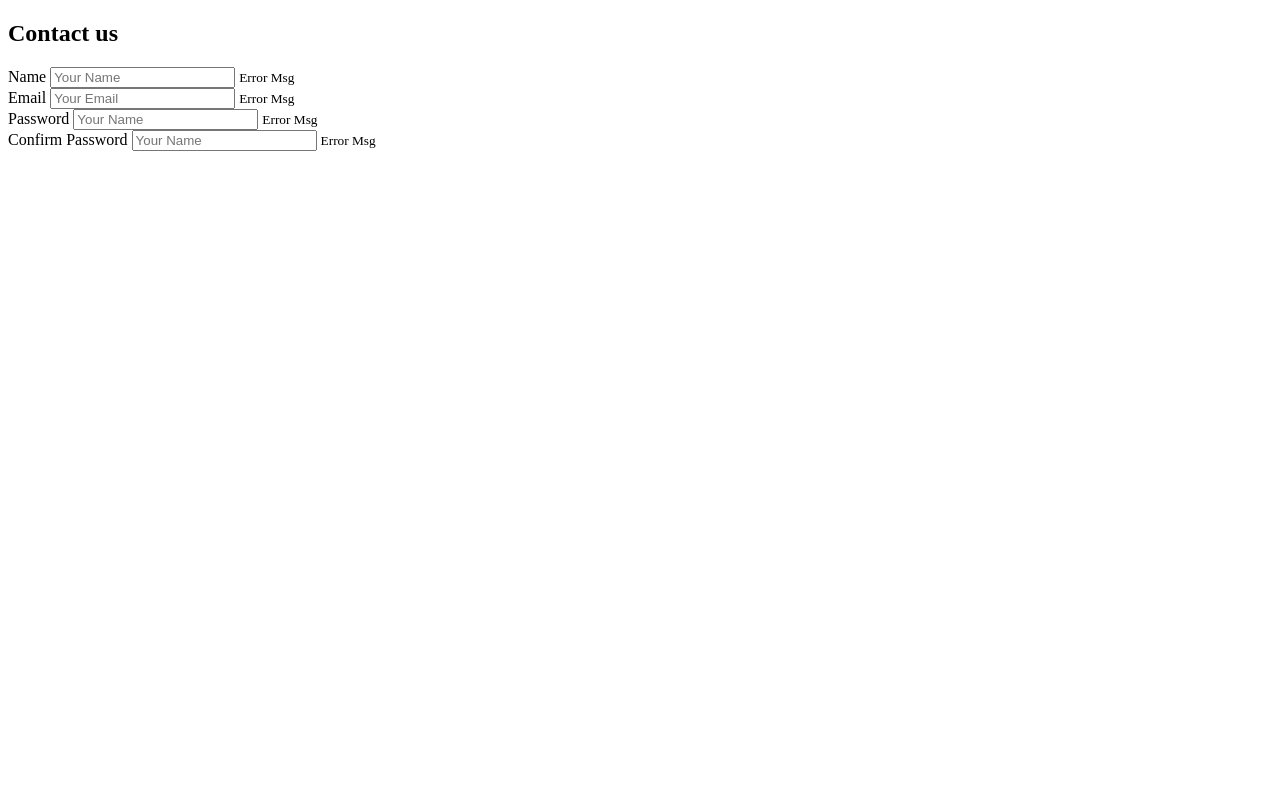
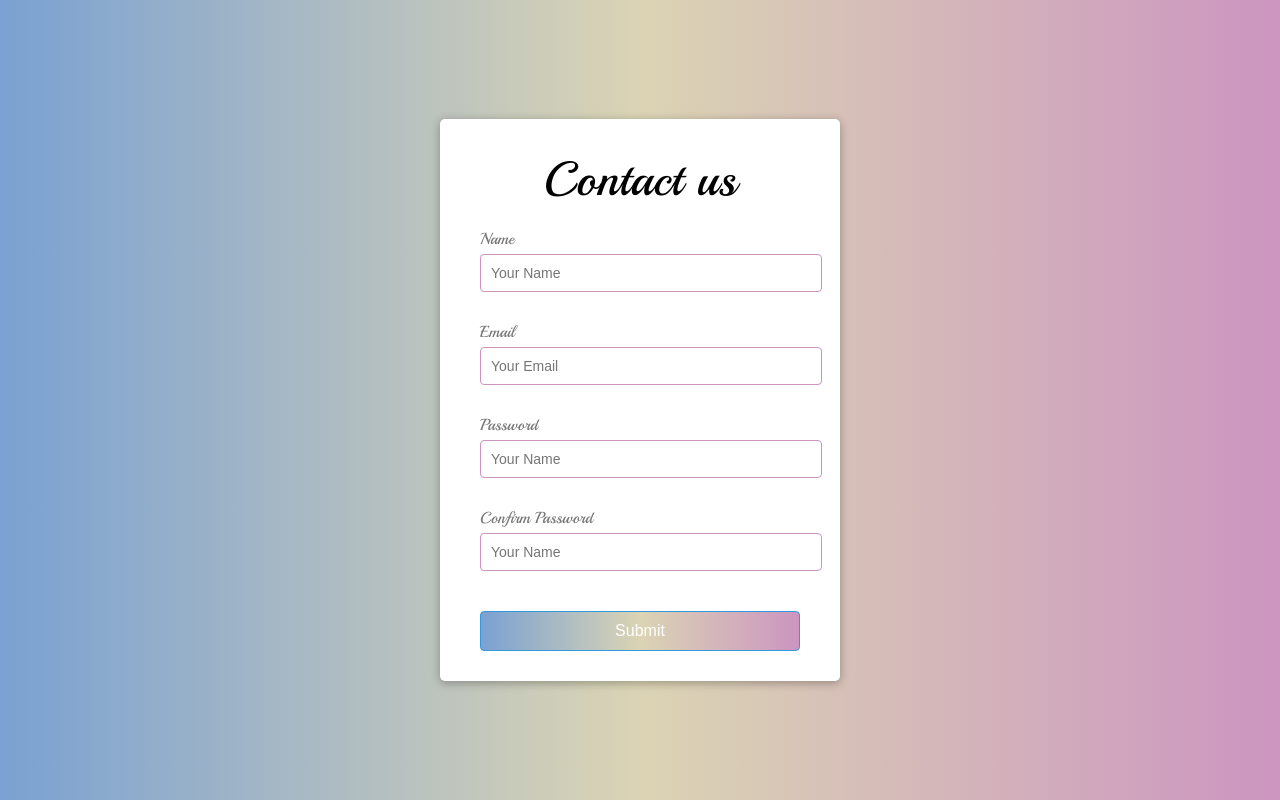
Before and after one commit to wissal92/simple-form-validator, a plain HTML site: page index.html in a window 1280 px wide. Drawn offline with Linux system fonts and the light colour scheme.

Commit message:
finish styling my form

```diff
--- a/index.html
+++ b/index.html
@@ -7,8 +7,8 @@
     <title>Form validator</title>
 </head>
 <body>
-    <div class="cotainer">
-        <form action="" id="form" class="firm">
+    <div class="container">
+        <form action="" id="form" class="form">
             <h2>Contact us</h2>
             <div class="form-control">
                 <label for="username">Name</label>
@@ -30,6 +30,7 @@
                 <input type="text" id="password-2" placeholder="Your Name">
                 <small>Error Msg</small>
             </div>
+            <input type="submit" class="button">
         </form>
     </div>
     <script src="script.js"></script>
--- a/styles.css
+++ b/styles.css
@@ -0,0 +1,95 @@
+@import url('https://fonts.googleapis.com/css?family=Playball&display=swap');
+
+:root {
+    --sucess-color: #2ecc71;
+    --error-color: #e74c3c;
+}
+
+body{
+    background: #CC95C0;  /* fallback for old browsers */
+    background: -webkit-linear-gradient(to right, #7AA1D2, #DBD4B4, #CC95C0);  /* Chrome 10-25, Safari 5.1-6 */
+    background: linear-gradient(to right, #7AA1D2, #DBD4B4, #CC95C0); /* W3C, IE 10+/ Edge, Firefox 16+, Chrome 26+, Opera 12+, Safari 7+ */
+    font-family: 'Playball', cursive;
+    display: flex;
+    align-items: center;
+    justify-content: center;
+    min-height: 100vh;
+    margin: 0;
+}
+
+.container {
+    background-color: #fff;
+    border-radius: 5px;
+    box-shadow: 0 2px 10px rgba(0, 0, 0, 0.3);
+    width: 400px;
+}
+
+.form {
+    padding: 30px 40px
+}
+
+h2 {
+    text-align: center;
+    margin: 0 0 20px;
+    font-size: 3rem;
+    font-weight: 300;
+}
+
+.form-control{
+    margin-bottom: 10px;
+    padding-bottom: 20px;
+    position: relative;
+}
+
+.form-control label {
+    color: #777;
+    display: block;
+    margin-bottom: 5px;
+}
+
+.form-control input {
+    border: 1px solid #CC95C0;
+    border-radius: 4px;
+    display: block;
+    width: 100%;
+    padding: 10px;
+    font-size: 14px;
+}
+
+.form-control input:focus {
+    outline: none;
+}
+
+.form-control.success input{
+    border-color: var(--success-color);
+}
+
+.form-control.error input{
+    border-color: var(--error-color);
+}
+
+.form-control small {
+    color: var(--error-color);
+    position: absolute;
+    bottom:0;
+    left: 0;
+    visibility: hidden;
+}
+
+.form-control.error small{
+    visibility: visible;
+}
+
+.button{
+    cursor: pointer;
+    background: -webkit-linear-gradient(to right, #7AA1D2, #DBD4B4, #CC95C0);  /* Chrome 10-25, Safari 5.1-6 */
+    background: linear-gradient(to right, #7AA1D2, #DBD4B4, #CC95C0);
+    border: 1px solid #3498db;
+    border-radius: 4px;
+    color: #fff;
+    display: block;
+    font-size: 16px;
+    padding: 10px;
+    margin-top: 20px;
+    width: 100%
+}
```
